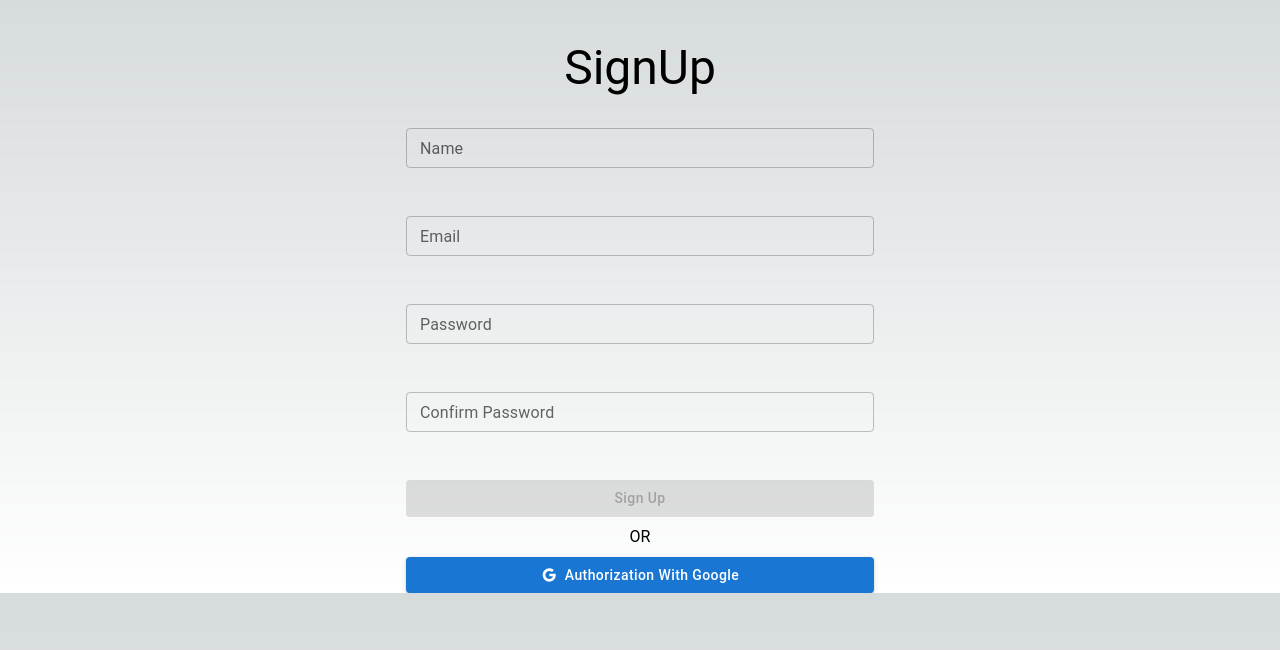
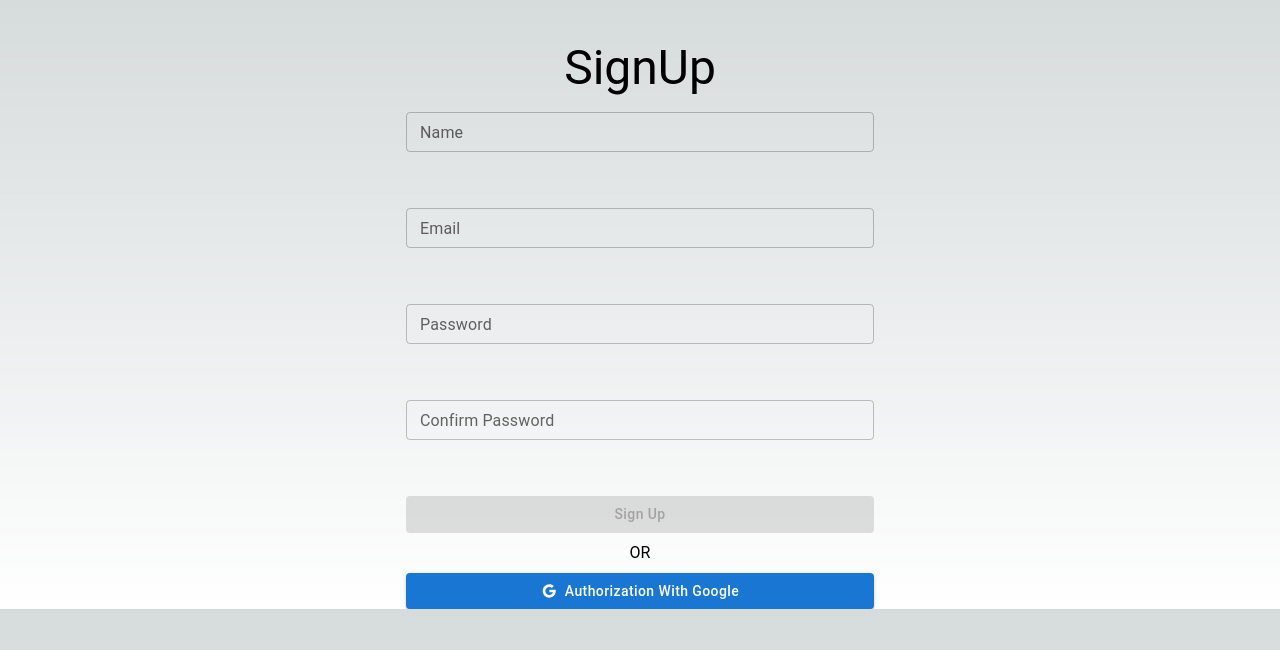
Before and after one commit to sad1k/graphiql-app, a Next.js app: page /signup in a window 1280 px wide. Shown: the top 650 px of the page. Built offline with nearby package versions, Linux system fonts and the light colour scheme.

Commit message:
feat:add FormInput;refactor:fix error with MUI mediaQuery

```diff
--- /dev/null
+++ b/src/components/FormInput/FormInput.tsx
@@ -0,0 +1,29 @@
+import { Grid, TextField, Typography } from '@mui/material';
+import { FC } from 'react';
+import { FormInputStyle } from './FormInputStyle';
+
+const { input, error } = FormInputStyle;
+
+interface IFormInput {
+  label: string;
+  register: object;
+  type: string;
+  err: string;
+}
+
+const FormInput: FC<IFormInput> = ({ label, register, type, err }) => (
+  <Grid item xs={12}>
+    <TextField
+      label={label}
+      {...register}
+      type={type}
+      size='small'
+      sx={input}
+    />
+    <Typography variant='inherit' component='p' sx={error}>
+      {err || ''}
+    </Typography>
+  </Grid>
+);
+
+export default FormInput;
--- /dev/null
+++ b/src/components/FormInput/FormInputStyle.ts
@@ -0,0 +1,7 @@
+export const FormInputStyle = {
+  input: {
+    width: '100%',
+    textTransform: 'capitalize',
+  },
+  error: { mt: 2, color: 'red', fontSize: '1.2rem', height: '24px' },
+};
--- a/src/components/SignUp/SignUp.tsx
+++ b/src/components/SignUp/SignUp.tsx
@@ -5,35 +5,17 @@ import { ReactNode } from 'react';
 import { yupResolver } from '@hookform/resolvers/yup';
 import { useForm, SubmitHandler } from 'react-hook-form';
 
-import {
-  Box,
-  Button,
-  Grid,
-  TextField,
-  Typography,
-  useMediaQuery,
-} from '@mui/material';
+import { Box, Button, Grid, Typography } from '@mui/material';
 import GoogleIcon from '@mui/icons-material/Google';
 import { ISignUpUser } from '@/types/IUser';
 import { SignUpSchema } from '@/utils/validation/userSchema';
 
 import { userFormStyle } from './UserFormStyle';
+import FormInput from '../FormInput/FormInput';
 
-const { form, buttonContainer, button, title, icon, error } = userFormStyle;
-
-const InputErrorMessage = ({ err }: { err: string }) => (
-  <Typography variant='inherit' component='p' sx={error}>
-    {err || ''}
-  </Typography>
-);
+const { form, buttonContainer, button, title, icon, container } = userFormStyle;
 
 const SignUp = (): ReactNode => {
-  const matches = useMediaQuery('(min-width:600px)', { noSsr: true });
-
-  let containerWidth = '500px';
-
-  if (!matches) containerWidth = '100%';
-
   const {
     register,
     handleSubmit,
@@ -51,56 +33,35 @@ const SignUp = (): ReactNode => {
   };
 
   return (
-    <Grid
-      container
-      rowSpacing={2}
-      sx={{ p: '0 1rem', width: containerWidth, m: 'auto' }}
-    >
+    <Grid container sx={container}>
       <Box component='form' sx={form} onSubmit={handleSubmit(onSubmit)}>
         <Typography variant='h3' component='h2' sx={title}>
           SignUp
         </Typography>
-        <Grid item xs={12}>
-          <TextField
+        <FormInput
           label='Name'
-            {...register('name')}
           type='text'
-            size='small'
-            sx={button}
+          register={{ ...register('name') }}
+          err={errors.name?.message || ''}
         />
-          <InputErrorMessage err={errors.name?.message || ''} />
-        </Grid>
-        <Grid item xs={12}>
-          <TextField
+        <FormInput
           label='Email'
-            {...register('email')}
           type='email'
-            size='small'
-            sx={button}
-          />{' '}
-          <InputErrorMessage err={errors.email?.message || ''} />
-        </Grid>
-        <Grid item xs={12}>
-          <TextField
+          register={{ ...register('email') }}
+          err={errors.email?.message || ''}
+        />
+        <FormInput
           label='Password'
-            {...register('password')}
           type='password'
-            size='small'
-            sx={button}
-          />{' '}
-          <InputErrorMessage err={errors.password?.message || ''} />
-        </Grid>
-
-        <Grid item xs={12}>
-          <TextField
+          register={{ ...register('password') }}
+          err={errors.password?.message || ''}
+        />
+        <FormInput
           label='Confirm Password'
-            {...register('confirmPassword')}
           type='password'
-            size='small'
-            sx={button}
+          register={{ ...register('confirmPassword') }}
+          err={errors.confirmPassword?.message || ''}
         />
-          <InputErrorMessage err={errors.confirmPassword?.message || ''} />
-        </Grid>
 
         <Grid item xs={12} sx={buttonContainer}>
           <Button
--- a/src/components/SignUp/UserFormStyle.ts
+++ b/src/components/SignUp/UserFormStyle.ts
@@ -1,10 +1,16 @@
 export const userFormStyle = {
+  container: {
+    p: '0 1rem',
+    m: 'auto',
+    width: '100%',
+    '@media (min-width:600px)': { width: '500px' },
+  },
   form: {
     width: '100%',
     m: 'auto',
     display: 'flex',
     flexDirection: 'column',
-    rowGap: 4,
+    rowGap: 2,
     mt: 5,
   },
   buttonContainer: {
@@ -20,5 +26,4 @@ export const userFormStyle = {
     textAlign: 'center',
   },
   icon: { pr: 1 },
-  error: { mt: 2, color: 'red', fontSize: '1.2rem' },
 };
```
Also changed, not shown: .eslintrc.json. Lines whose indentation alone changed are shown as unchanged.
